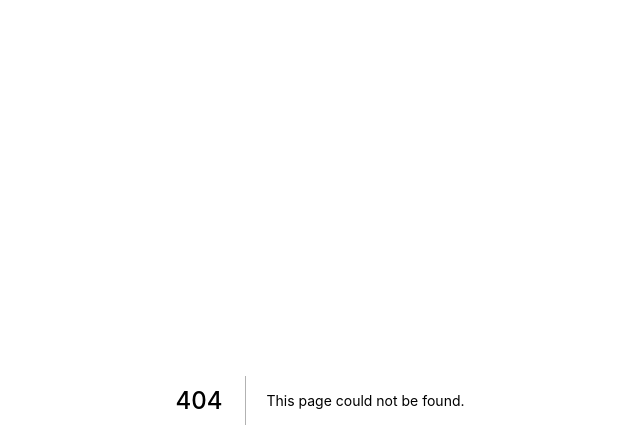
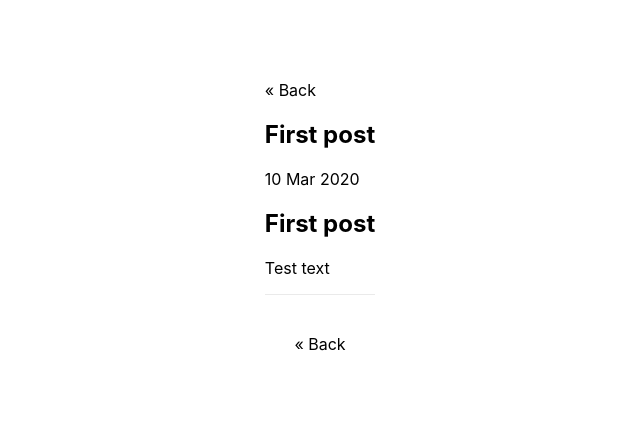
Before and after one commit to irikuo/numen, a Next.js app: page /post/first-post in a window 1280 px wide. Before the commit this address had no page. Shown: the top 448 px of the page, without its empty margins (320-960 px from the left). Built offline with nearby package versions, Linux system fonts and the light colour scheme.

Commit message:
Initial markdown support for blogging

```diff
--- /dev/null
+++ b/_posts/2020-03-10-first-post.md
@@ -0,0 +1,11 @@
+---
+title: 'First post'
+slug: 'first-post'
+date: '2020-03-10T00:00:00.000Z'
+tags:
+  - tag1
+  - tag2
+---
+# First post
+
+Test text
--- /dev/null
+++ b/_posts/2020-03-20-second-post.md
@@ -0,0 +1,11 @@
+---
+title: 'Second post'
+slug: 'second-post'
+date: '2020-03-20T00:00:00.000Z'
+tags:
+  - tag1
+  - tag2
+---
+# Second post
+
+Test text 2
--- a/package.json
+++ b/package.json
@@ -10,12 +10,18 @@
   },
   "dependencies": {
     "@next/bundle-analyzer": "^9.3.1",
+    "date-fns": "^2.11.0",
+    "gray-matter": "^4.0.2",
+    "highlight.js": "^9.18.1",
+    "marked": "^0.8.1",
     "next": "9.3.1",
     "react": "16.13.0",
     "react-dom": "16.13.0",
     "sass": "^1.26.3"
   },
   "devDependencies": {
+    "@types/highlight.js": "^9.12.3",
+    "@types/marked": "^0.7.3",
     "@types/node": "^13.9.1",
     "@types/react": "^16.9.23",
     "@typescript-eslint/eslint-plugin": "^2.24.0",
--- /dev/null
+++ b/pages/post/[slug].tsx
@@ -0,0 +1,87 @@
+import React from 'react';
+import { NextPage, GetStaticPaths } from 'next';
+import Head from 'next/head';
+import Link from 'next/link';
+import format from 'date-fns/format';
+import hl from 'highlight.js';
+import marked from 'marked';
+import { getPosts } from '../../utils/posts';
+
+type PostProps = {
+  slug: string;
+  title: string;
+  date: string;
+  html: string;
+};
+
+const Post: NextPage<PostProps> = ({ slug, title, date, html }) => {
+  return (
+    <main className="page-content" aria-label="Content">
+      <div className="wrapper">
+        <article className="post h-entry">
+          <header className="post-header">
+            <Head>
+              <title>{title}</title>
+            </Head>
+            <Link href="/">
+              <a>&laquo; Back</a>
+            </Link>
+            <h1 className="post-title p-name" itemProp="name headline">
+              {title}
+            </h1>
+            <p className="post-meta">
+              <time className="dt-published" dateTime={date} itemProp="datePublished">
+                {format(new Date(date), 'd MMM yyyy')}
+              </time>
+            </p>
+          </header>
+
+          <div
+            className="post-content e-content"
+            itemProp="articleBody"
+            dangerouslySetInnerHTML={{ __html: html }}
+          ></div>
+
+          <a className="u-url" href={`/posts/${slug}`} hidden></a>
+
+          <footer className="site-footer">
+            <Link href="/">
+              <a>&laquo; Back</a>
+            </Link>
+          </footer>
+        </article>
+      </div>
+    </main>
+  );
+};
+
+export const getStaticProps = ({ params }: { params: { slug: string } }): { props: PostProps } => {
+  const { slug } = params;
+
+  // eslint-disable-next-line @typescript-eslint/no-non-null-assertion
+  const post = getPosts().find(p => p.slug === slug)!;
+
+  const { title, date, content } = post;
+
+  return {
+    props: {
+      slug,
+      title,
+      date,
+      html: marked(content, {
+        highlight: (code, lang) => {
+          return hl.highlight(lang, code).value;
+        },
+      }),
+    },
+  };
+};
+
+export const getStaticPaths: GetStaticPaths = async () => {
+  return {
+    paths: getPosts().map(post => `/post/${post.slug}`),
+    fallback: false,
+  };
+};
+
+export default Post;
--- /dev/null
+++ b/utils/posts.ts
@@ -0,0 +1,29 @@
+import fs from 'fs';
+import matter from 'gray-matter';
+import path from 'path';
+
+export type BlogPost = {
+  slug: string;
+  title: string;
+  date: string;
+  content: string;
+};
+
+export const getPosts = (): BlogPost[] => {
+  // List Posts
+  const postsDirectory = path.resolve(process.cwd(), '_posts');
+  const postFiles = fs.readdirSync(postsDirectory);
+
+  // Prepare posts off file system
+  const posts = postFiles.map(fileName => {
+    const fullPath = path.join(postsDirectory, fileName);
+    const bytes = fs.readFileSync(fullPath, 'utf8');
+    const {
+      data: { slug, title, date },
+      content,
+    } = matter(bytes);
+    return { slug, title, date, content };
+  });
+
+  return posts;
+};
```
Also changed, not shown: pages/index.tsx (+24 -1 lines), 1 other file (tests, documents, lock files or other folders).
